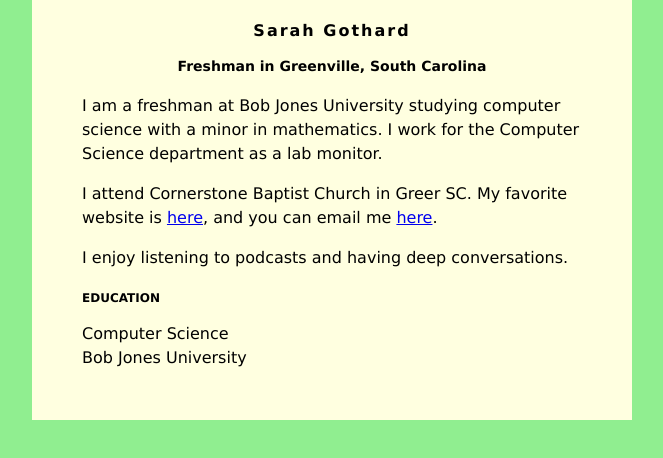
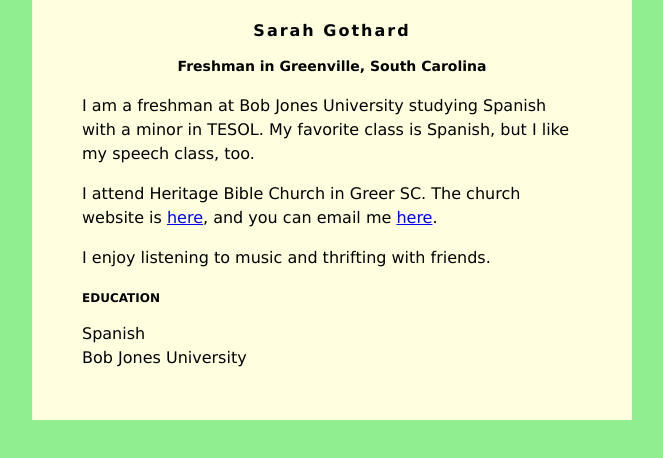
Before and after one commit to 1eseo/1eseo.github.io, a plain HTML site: page index.html in a window 1280 px wide. Shown: the whole page, without its empty margins (308-971 px from the left). Drawn offline with Linux system fonts and the light colour scheme.

Commit message:
Update index.html

```diff
--- a/index.html
+++ b/index.html
@@ -33,18 +33,18 @@
         <h1>Sarah Gothard</h1>
         <h2>Freshman in Greenville, South Carolina</h2>
 
-         <p>I am a freshman at Bob Jones University studying computer science with a minor in
-            mathematics. I work for the Computer Science department as a lab monitor.</p>
+         <p>I am a freshman at Bob Jones University studying Spanish with a minor in
+            TESOL. My favorite class is Spanish, but I like my speech class, too.</p>
          <p>
-            I attend Cornerstone Baptist Church in Greer SC. My favorite website is
-            <a href="https://mobilehymns.org/">here</a>, and you can email me
-            <a href="mailto:sgothard@bju.edu">here</a>.
+            I attend Heritage Bible Church in Greer SC. The church website is
+            <a href="https://heritagegvl.com/">here</a>, and you can email me
+            <a href="mailto:esuhr519@students.bju.edu">here</a>.
          </p>
          <p>
-            I enjoy listening to podcasts and having deep conversations.
+            I enjoy listening to music and thrifting with friends.
          </p>
         <h3>EDUCATION</h3>
-        Computer Science<br />
+        Spanish<br />
         Bob Jones University
     </div>
 </body>
```
